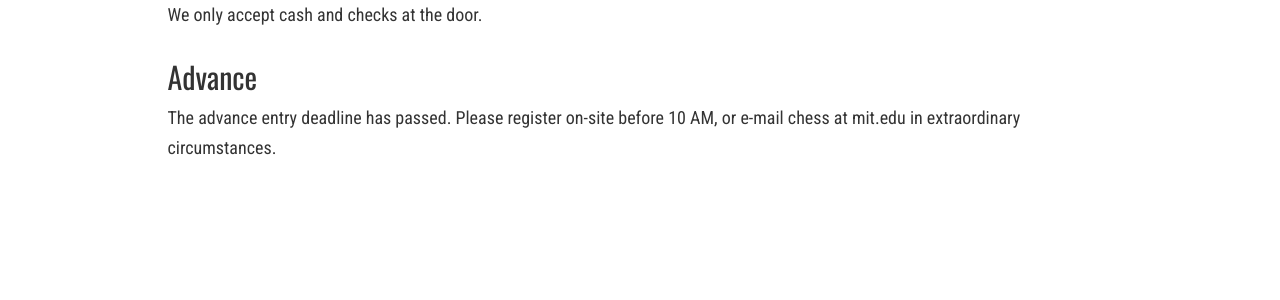
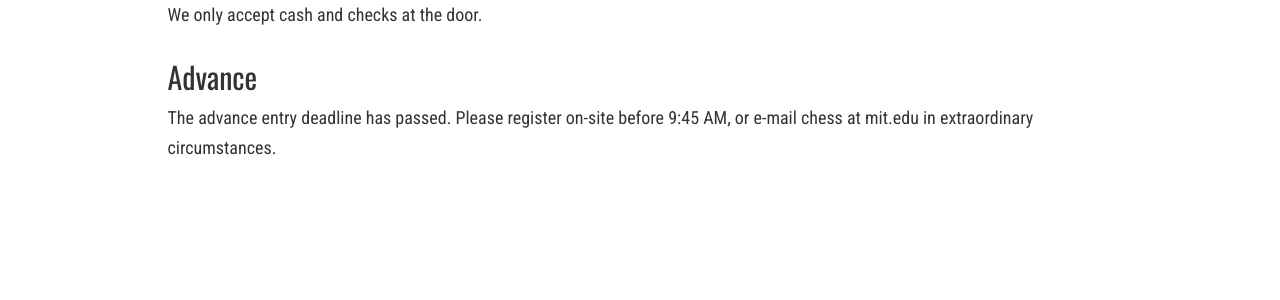
Before and after one commit to Tech-Chess/tech-chess.github.io, a Jekyll site: the page built from _posts/2017-4-2-SpringTournament.md, in a window 1280 px wide and 900 px high, scrolled down 2040 px. Shown: the part 427-727 px from the top of the window. Built offline with Jekyll 4.4.1, drawn with Linux system fonts in a browser that asks for light colours; nearby versions of some CDN libraries.

Commit message:
Update 2017-4-2-SpringTournament.md

```diff
--- a/_posts/2017-4-2-SpringTournament.md
+++ b/_posts/2017-4-2-SpringTournament.md
@@ -56,4 +56,4 @@ We only accept cash and checks at the door.
 
 ## Advance
 
-The advance entry deadline has passed. Please register on-site before 10 AM, or e-mail chess at mit.edu in extraordinary circumstances.
+The advance entry deadline has passed. Please register on-site before 9:45 AM, or e-mail chess at mit.edu in extraordinary circumstances.
```
